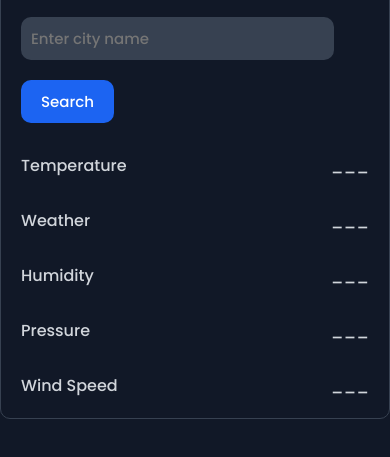
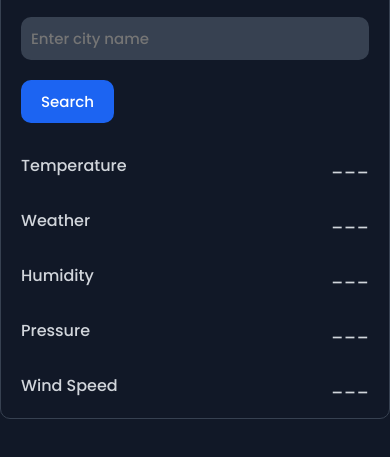
Before and after one commit to Suvradippaul/Weather-App, a plain HTML site: page index.html in a window 390 px wide. Shown: the part 239-696 px from the top of the page. Drawn offline with Linux system fonts and the light colour scheme.

Commit message:
Added media queries

```diff
--- a/style.css
+++ b/style.css
@@ -82,3 +82,14 @@ body {
     margin: 10px;
     padding: 10px;
 }
+
+/* media queries */
+@media only screen and (max-width: 420px) {
+    .upper-box {
+        flex-direction: column;
+    }
+    .upper-box input {
+        display: inline-block;
+        width: 100%;
+    }
+}
```
